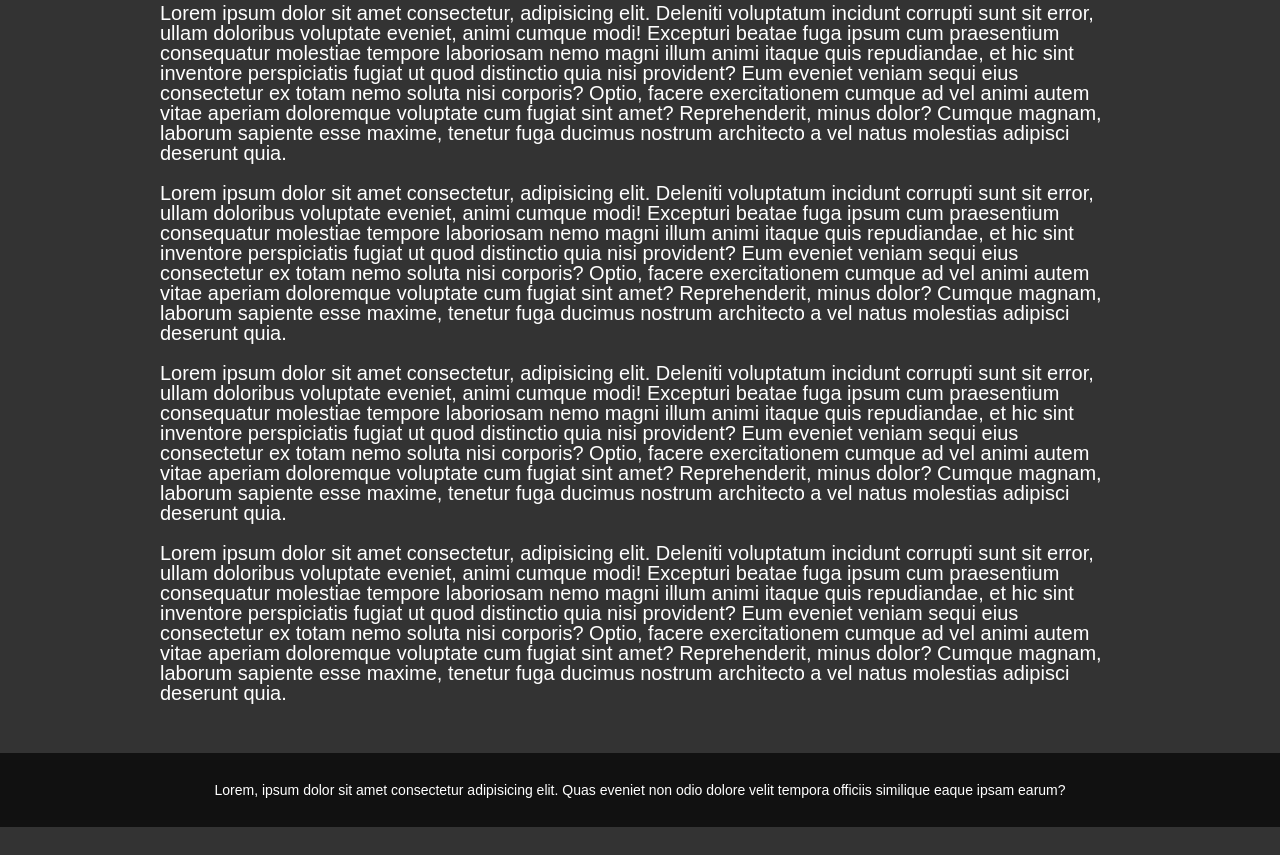
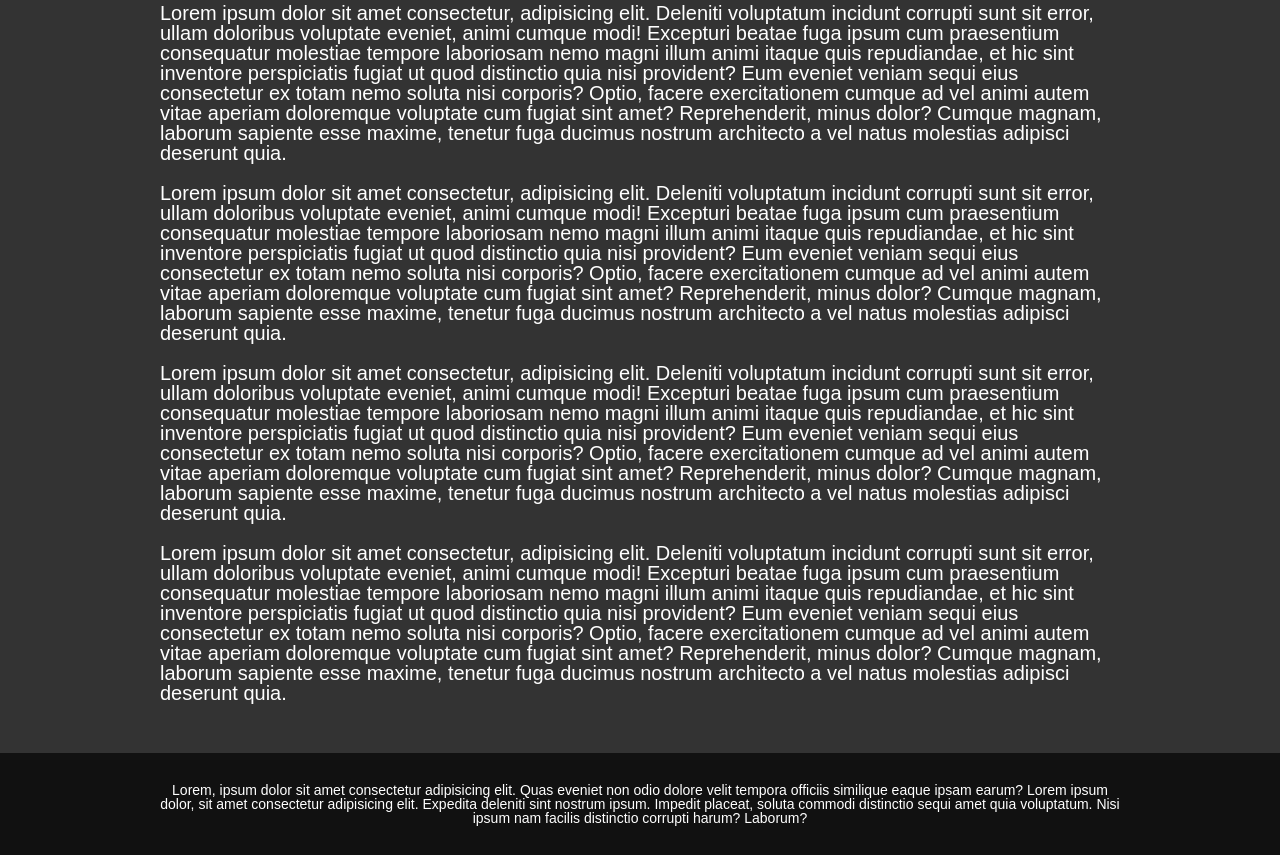
Before and after one commit to iandy1731/Fullscreen, a plain HTML site: page index.html in a window 1280 px wide. Shown: the part 2787-3642 px from the top of the page. Before the commit the page ends 3614 px from the top, so only its background shows below. Drawn offline with Linux system fonts and the light colour scheme.

Commit message:
added a footer content

```diff
--- a/index.html
+++ b/index.html
@@ -52,6 +52,7 @@
             <div class="footer__body">
                 Lorem, ipsum dolor sit amet consectetur adipisicing elit. Quas eveniet non odio dolore velit tempora
                 officiis similique eaque ipsam earum?
+                Lorem ipsum dolor, sit amet consectetur adipisicing elit. Expedita deleniti sint nostrum ipsum. Impedit placeat, soluta commodi distinctio sequi amet quia voluptatum. Nisi ipsum nam facilis distinctio corrupti harum? Laborum?
             </div>
         </footer>
     </div>
```
